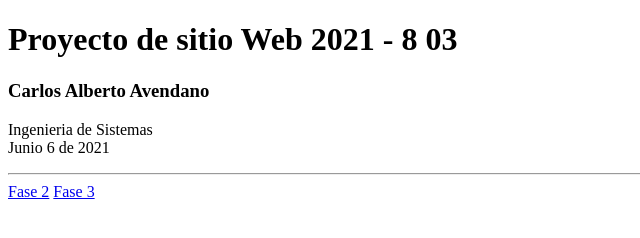
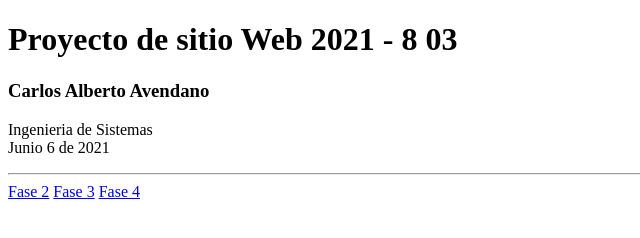
Before and after one commit to carlosavendano2021/DSW-CarlosAvenda-o, a plain HTML site: page index.html in a window 1280 px wide. Shown: the full height of the page, 0-640 px from the left. Drawn offline with Linux system fonts and the light colour scheme.

Commit message:
Fase4
Fase4

```diff
--- a/index.html
+++ b/index.html
@@ -16,5 +16,6 @@
     <hr>
     <a href="Fase 2/design.html">Fase 2</a>
     <a href="Fase3/index.html">Fase 3</a>
+    <a href="Fase 4/index.html">Fase 4</a>
 </body>
 </html>
```
